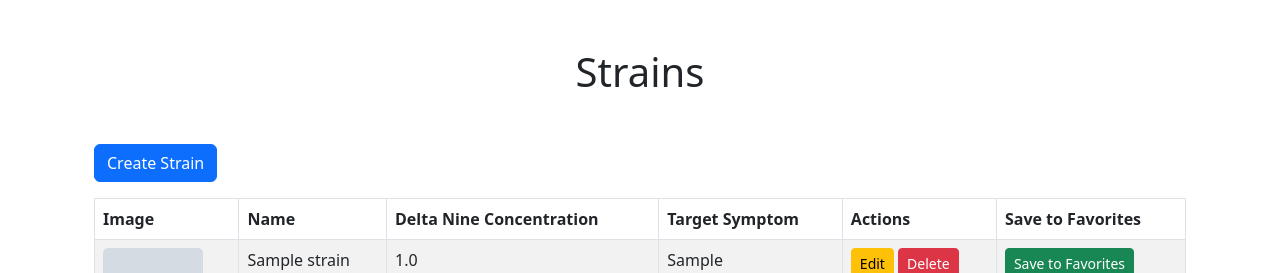
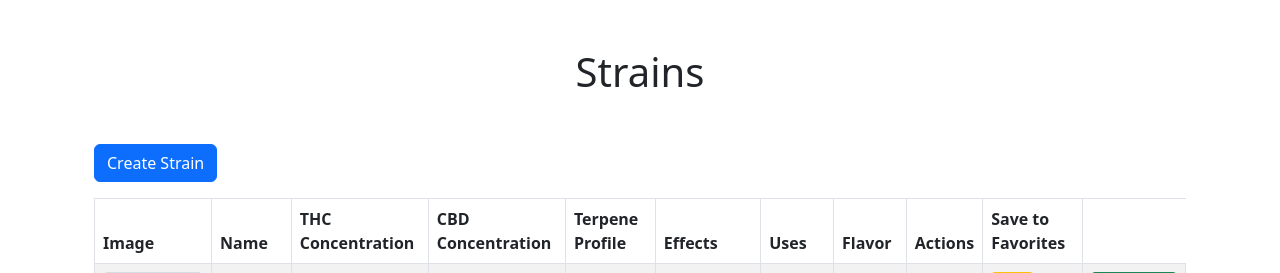
Before and after one commit to ZeroDayPoke/STRAIN.gg_Clouds, a Flask app: page /clouds/strains in a window 1280 px wide. Shown: the part 58-331 px from the top of the page. Run offline with Flask 3, Linux system fonts and the light colour scheme; tables that the repository leaves empty hold one stand-in row (values such as "Sample post"); grey boxes marked "Sample" are stand-in pictures; some libraries are stand-ins or nearby versions.

Commit message:
model updates to add more detailed profiles

```diff
--- a/app/models/user.py
+++ b/app/models/user.py
@@ -12,8 +12,8 @@ from enum import Enum as PyEnum
 
 # Define the UserRole enumeration
 class UserRole(PyEnum):
-    REGULAR = "regular"
-    CONTRIBUTOR = "contributor"
+    CLOUD_CONSUMER = "regular"
+    CLOUD_PRODUCER = "contributor"
 
 # Create the association table for users and their favorite strains
 user_strain_association = Table(
@@ -29,7 +29,7 @@ class User(BaseModel):
     username = Column(String(64), unique=True, nullable=False)
     email = Column(String(128), unique=True, nullable=False)
     password = Column(String(128), nullable=False)
-    role = Column(Enum(UserRole), default=UserRole.REGULAR, nullable=False)
+    role = Column(Enum(UserRole), default=UserRole.CLOUD_CONSUMER, nullable=False)
     favorite_strains = relationship("Strain", secondary=user_strain_association, back_populates="users")
 
     def __init__(self, *args, **kwargs):
--- a/app/routes/app_routes.py
+++ b/app/routes/app_routes.py
@@ -40,9 +40,6 @@ def get_strains():
     return jsonify([strain.to_dict() for strain in strains.values()])
 
 
-from flask import request
-from werkzeug.exceptions import BadRequest
-
 @app_routes.route('/api/strains', methods=['POST'], strict_slashes=False)
 def create_strain():
     """api route to create a strain"""
@@ -61,7 +58,15 @@ def create_strain():
             file_size = os.path.getsize(image_path)
 
             if file_size <= max_file_size:
-                new_strain = strain.Strain(name=request.form['name'], delta_nine_concentration=request.form['delta_nine_concentration'], target_symptom=request.form['target_symptom'], image_filename=filename)
+                new_strain = strain.Strain(name=request.form['name'],
+                                           type=request.form['type'],
+                                           delta_nine_concentration=request.form['delta_nine_concentration'],
+                                           cbd_concentration=request.form['cbd_concentration'],
+                                           terpene_profile=request.form['terpene_profile'],
+                                           effects=request.form['effects'],
+                                           uses=request.form['uses'],
+                                           flavor=request.form['flavor'],
+                                           image_filename=filename)
             else:
                 # Remove the saved file if the size is too large
                 os.remove(image_path)
@@ -88,8 +93,13 @@ def update_strain(strain_id):
 
     try:
         target_strain.name = request.form['name']
+        target_strain.type = request.form['type']
         target_strain.delta_nine_concentration = request.form['delta_nine_concentration']
-        target_strain.target_symptom = request.form['target_symptom']
+        target_strain.cbd_concentration = request.form['cbd_concentration']
+        target_strain.terpene_profile = request.form['terpene_profile']
+        target_strain.effects = request.form['effects']
+        target_strain.uses = request.form['uses']
+        target_strain.flavor = request.form['flavor']
         target_strain.save(storage)
         return jsonify({"success": True, "strain": target_strain.to_dict()}), 200
     except Exception as e:
--- a/app/static/scripts/richard.js
+++ b/app/static/scripts/richard.js
@@ -20,8 +20,13 @@ function renderStrains() {
       <tr>
         <td><img src="/static/images/strain_images/${strain.image_filename}" alt="${strain.name}" class="strain-image"></td>
         <td>${strain.name}</td>
+        <td>${strain.type}</td>
         <td>${strain.delta_nine_concentration}</td>
-        <td>${strain.target_symptom}</td>
+        <td>${strain.cbd_concentration}</td>
+        <td>${strain.terpene_profile}</td>
+        <td>${strain.effects}</td>
+        <td>${strain.uses}</td>
+        <td>${strain.flavor}</td>
         <td>
           <button class="btn btn-sm btn-warning" onclick="openUpdateStrainModal('${strain.id}')">Edit</button>
           <button class="btn btn-sm btn-danger" onclick="openDeleteStrainModal('${strain.id}')">Delete</button>
@@ -64,14 +69,24 @@ async function submitCreateStrain(event) {
 
   // Retrieve the form inputs
   let name = $("#name").val();
-  let deltaNineConcentration = $("#delta_nine_concentration").val();
-  let targetSymptom = $("#target_symptom").val();
+  let type = $("#type").val();
+  let delta_nine_concentration = $("#delta_nine_concentration").val();
+  let cbd_concentration = $("#cbd_concentration").val();
+  let terpene_profile = $("#terpene_profile").val();
+  let effects = $("#effects").val();
+  let uses = $("#uses").val();
+  let flavor = $("#flavor").val();
   let image = $("#image").get(0).files[0];
 
   // Append the form inputs to the FormData object
   formData.append("name", name);
-  formData.append("delta_nine_concentration", deltaNineConcentration);
-  formData.append("target_symptom", targetSymptom);
+  formData.append("type", type);
+  formData.append("delta_nine_concentration", delta_nine_concentration);
+  formData.append("cbd_concentration", cbd_concentration);
+  formData.append("terpene_profile", terpene_profile);
+  formData.append("effects", effects);
+  formData.append("uses", uses);
+  formData.append("flavor", flavor);
   formData.append("image", image);
 
   try {
@@ -113,8 +128,13 @@ async function submitUpdateStrain(event) {
   // Get the strain ID and data from the form
   const strainId = document.querySelector('#modal_strain_id').value;
   const name = document.querySelector('#update_name').value;
+  const type = document.querySelector('#update_type').value;
   const delta_nine_concentration = document.querySelector('#update_delta_nine_concentration').value;
-  const target_symptom = document.querySelector('#update_target_symptom').value;
+  const cbd_concentration = document.querySelector('#update_cbd_concentration').value;
+  const terpene_profile = document.querySelector('#update_terpene_profile').value;
+  const effects = document.querySelector('#update_effects').value;
+  const uses = document.querySelector('#update_uses').value;
+  const flavor = document.querySelector('#update_flavor').value;
   const image = document.querySelector('#update_image').files[0];
 
   // Create a FormData object to handle the image upload
@@ -122,8 +142,13 @@ async function submitUpdateStrain(event) {
 
   // Append the form inputs to the FormData object
   formData.append("name", name);
+  formData.append("type", type);
   formData.append("delta_nine_concentration", delta_nine_concentration);
-  formData.append("target_symptom", target_symptom);
+  formData.append("cbd_concentration", cbd_concentration);
+  formData.append("terpene_profile", terpene_profile);
+  formData.append("effects", effects);
+  formData.append("uses", uses);
+  formData.append("flavor", flavor);
   if (image) {
     formData.append("image", image);
   }
@@ -221,8 +246,13 @@ function openUpdateStrainModal(strainId) {
 
   document.getElementById('modal_strain_id').value = strain.id;
   document.getElementById('update_name').value = strain.name;
+  document.getElementById('update_type').value = strain.type;
   document.getElementById('update_delta_nine_concentration').value = strain.delta_nine_concentration;
-  document.getElementById('update_target_symptom').value = strain.target_symptom;
+  document.getElementById('update_cbd_concentration').value = strain.cbd_concentration;
+  document.getElementById('update_terpene_profile').value = strain.terpene_profile;
+  document.getElementById('update_effects').value = strain.effects;
+  document.getElementById('update_uses').value = strain.uses;
+  document.getElementById('update_flavor').value = strain.flavor;
 
   updateStrainModal.show();
 }
--- a/app/templates/strains.html
+++ b/app/templates/strains.html
@@ -20,20 +20,40 @@
 							<input type="text" class="form-control" id="name" required>
 						</div>
 						<div class="mb-3">
-							<label for="delta_nine_concentration">Delta Nine Concentration</label>
+							<label for="type">Type</label>
+							<input type="text" class="form-control" id="type" required>
+						</div>
+						<div class="mb-3">
+							<label for="delta_nine_concentration">THC Concentration</label>
 							<input type="text" class="form-control" id="delta_nine_concentration" required>
 						</div>
 						<div class="mb-3">
-							<label for="target_symptom">Target Symptom</label>
-							<input type="text" class="form-control" id="target_symptom" required>
+							<label for="cbd_concentration">CBD Concentration</label>
+							<input type="text" class="form-control" id="cbd_concentration" required>
+						</div>
+						<div class="mb-3">
+							<label for="terpene_profile">Terpene Profile</label>
+							<input type="text" class="form-control" id="terpene_profile" required>
+						</div>
+						<div class="mb-3">
+							<label for="effects">Effects</label>
+							<input type="text" class="form-control" id="effects" required>
+						</div>
+						<div class="mb-3">
+							<label for="uses">Uses</label>
+							<input type="text" class="form-control" id="uses" required>
+						</div>
+						<div class="mb-3">
+							<label for="flavor">Flavor</label>
+							<input type="text" class="form-control" id="flavor" required>
 						</div>
 						<div class="mb-3">
 							<label for="image">Image</label>
 							<input type="file" class="form-control" id="image" accept="image/*" required>
 						</div>
 						<div class="modal-footer">
-						<button type="button" class="btn btn-secondary" data-bs-dismiss="modal">Close</button>
-						<button type="submit" class="btn btn-primary" id="submitCreateStrain">Create</button>
+							<button type="button" class="btn btn-secondary" data-bs-dismiss="modal">Close</button>
+							<button type="submit" class="btn btn-primary" id="submitCreateStrain">Create</button>
 						</div>
 					</form>
 				</div>
@@ -56,12 +76,32 @@
 							<input type="text" class="form-control" id="update_name" required>
 						</div>
 						<div class="mb-3">
-							<label for="update_delta_nine_concentration">Delta Nine Concentration</label>
+							<label for="update_type">Type</label>
+							<input type="text" class="form-control" id="update_type" required>
+						</div>
+						<div class="mb-3">
+							<label for="update_delta_nine_concentration">THC Concentration</label>
 							<input type="text" class="form-control" id="update_delta_nine_concentration" required>
 						</div>
 						<div class="mb-3">
-							<label for="update_target_symptom">Target Symptom</label>
-							<input type="text" class="form-control" id="update_target_symptom" required>
+							<label for="update_cbd_concentration">CBD Concentration</label>
+							<input type="text" class="form-control" id="update_cbd_concentration" required>
+						</div>
+						<div class="mb-3">
+							<label for="update_terpene_profile">Terpene Profile</label>
+							<input type="text" class="form-control" id="update_terpene_profile" required>
+						</div>
+						<div class="mb-3">
+							<label for="update_effects">Effects</label>
+							<input type="text" class="form-control" id="update_effects" required>
+						</div>
+						<div class="mb-3">
+							<label for="update_uses">Uses</label>
+							<input type="text" class="form-control" id="update_uses" required>
+						</div>
+						<div class="mb-3">
+							<label for="update_flavor">Flavor</label>
+							<input type="text" class="form-control" id="update_flavor" required>
 						</div>
 						<div class="mb-3">
 							<label for="update_image">Image</label>
@@ -106,8 +146,12 @@
 				<tr>
 					<th>Image</th>
 					<th>Name</th>
-					<th>Delta Nine Concentration</th>
-					<th>Target Symptom</th>
+					<th>THC Concentration</th>
+					<th>CBD Concentration</th>
+					<th>Terpene Profile</th>
+					<th>Effects</th>
+					<th>Uses</th>
+					<th>Flavor</th>
 					<th>Actions</th>
 					<th>Save to Favorites</th>
 				</tr>
```
Also changed, not shown: app/models/strain.py (+7 -2 lines).
